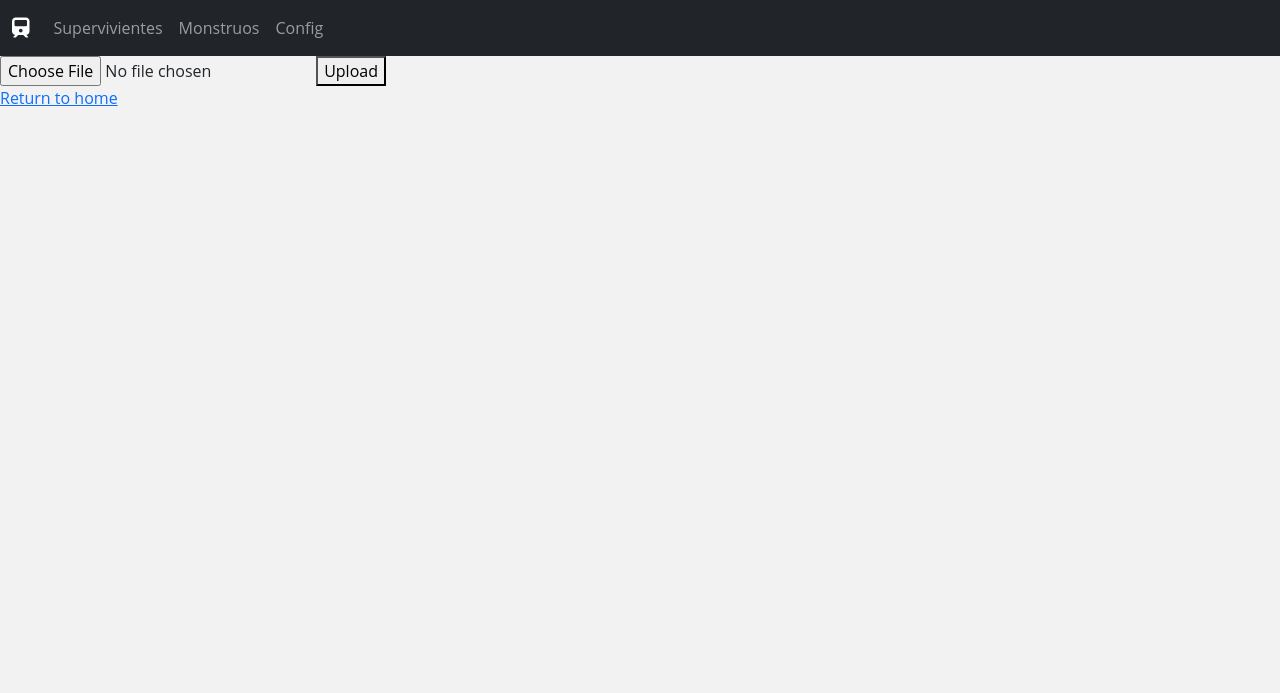
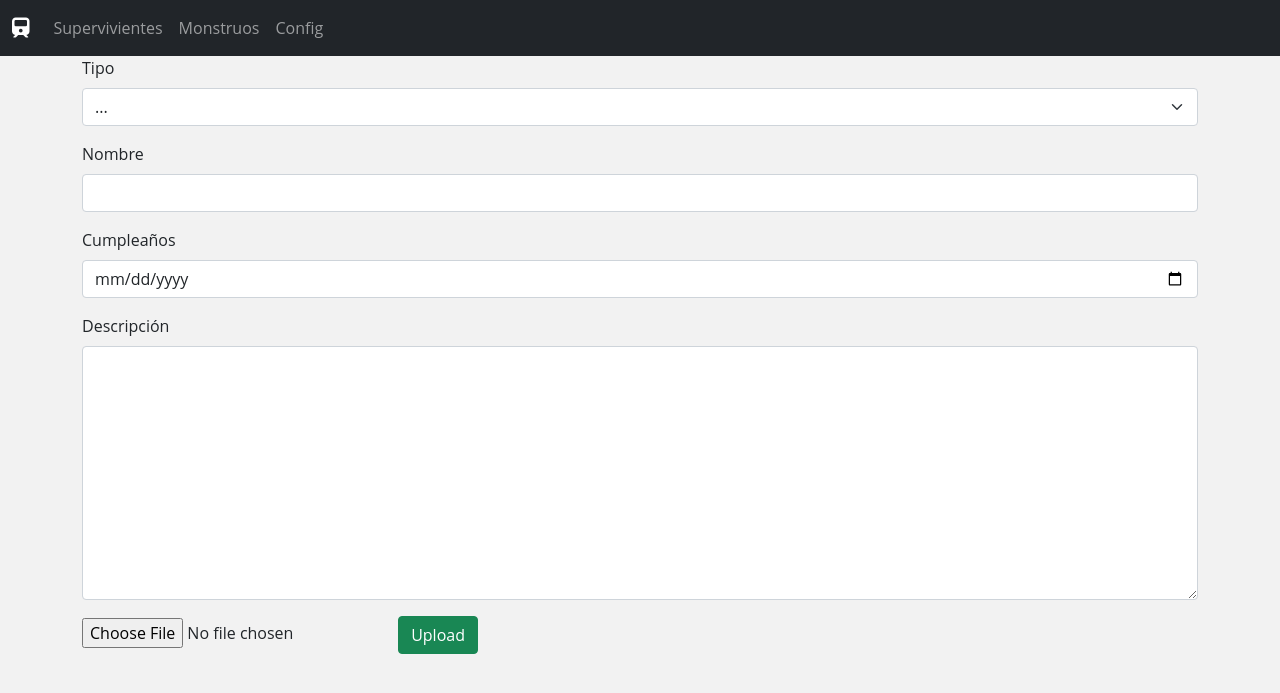
Before and after one commit to FullStack2-MariaCoyal/ProyectoU2, a Django app: page /upload/ in a window 1280 px wide. Shown: the top 693 px of the page. Run offline with Django 3.2, Linux system fonts and the light colour scheme; some libraries are stand-ins or nearby versions.

Commit message:
Subida de archivos desde aplicacion funcional

```diff
--- a/pages/forms.py
+++ b/pages/forms.py
@@ -6,4 +6,4 @@ class UploadImage(forms.ModelForm):
 
     class Meta:
         model = PostMonster
-        fields = ['image']
+        fields = ['Name', 'image']
--- a/pages/models.py
+++ b/pages/models.py
@@ -3,18 +3,26 @@ from django.db import models
 # Create your models here.
 
 class PostSurvivor(models.Model):
-    survivorName = models.CharField(max_length=255)
+    tipos = (
+        ('S', 'Superviviente'),
+        ('M', 'Monstruo'),
+    )
+    tipo = models.CharField(default="" ,max_length=1, choices=tipos)
+    Name = models.CharField(max_length=255)
     age = models.DateField()
     description = models.TextField(default="")
     image = models.ImageField(upload_to='static/img/')
-    tipo = models.Choices("Superviviente", "Monstruo")
     def __str__(self):
-        return self.survivorName
+        return self.tipo
 
 class PostMonster(models.Model):
-    monsterName = models.CharField(max_length=255)
+    tipos = (
+        ('S', 'Superviviente'),
+        ('M', 'Monstruo'),
+    )
+    tipo = models.CharField(default="",max_length=1, choices=tipos)
+    Name = models.CharField(max_length=255)
     description = models.TextField(default="")
     image = models.ImageField(upload_to='static/img/')
-    tipo = models.Choices("Superviviente", "Monstruo")
     def __str__(self):
-        return self.monsterName
+        return self.tipo
--- a/pages/templates/survivor.html
+++ b/pages/templates/survivor.html
@@ -26,7 +26,7 @@
                 <div class="card-body">
                     <ul >
                         <li>
-                            <h5 class="card-title">{{list.survivorName}}</h5>
+                            <h5 class="card-title">{{list.Name}}</h5>
                         </li>
                         <li>
                             <h5 class="card-title">Cumpleaños: {{list.age}}</h5>
--- a/pages/templates/upload.html
+++ b/pages/templates/upload.html
@@ -3,15 +3,37 @@
 {% load static %}
 
 {% block content %}
+<div class="container">
   <form method="post" enctype="multipart/form-data">
+    <div class="mb-3">
+      <label for="typeselect" class="form-label">Tipo</label>
+        <select class="form-select" id="typeselect" aria-label="Default select example">
+          <option selected>...</option>
+          <option value="1">Superviviente</option>
+          <option value="2">Monstruo</option>
+        </select>
+    </div>
+    <div class="mb-3">
+      <label for="name" class="form-label">Nombre</label>
+      <input type="name" class="form-control" id="name">
+    </div>
+    <div class="mb-3">
+      <label for="birth" class="form-label">Cumpleaños</label>
+      <input type="date" class="form-control" id="birth">
+    </div>
+    <div class="mb-3">
+      <label class="form-label" for="description">Descripción</label>
+      <textarea class="form-control" name="description" id="description" cols="100" rows="10"></textarea>
+    </div>
     {% csrf_token %}
     <input type="file" name="myfile">
-    <button type="submit">Upload</button>
+    <button class="btn btn-success" type="submit">Upload</button>
   </form>
+  {% if uploaded_file_url %}
+  <p>File uploaded at: <a href="{{ uploaded_file_url }}">{{ uploaded_file_url }}</a></p>
+{% endif %}
+</div>
 
-  {% if uploaded_file_url %}
-    <p>File uploaded at: <a href="{{ uploaded_file_url }}">{{ uploaded_file_url }}</a></p>
-  {% endif %}
 
-  <p><a href="{% url 'home' %}">Return to home</a></p>
+
 {% endblock %}
--- a/pages/urls.py
+++ b/pages/urls.py
@@ -1,10 +1,9 @@
 from django.urls import path
-from .views import HomePageView, SurvivorPageView, MonstersPageView, UploadPageView
-
+from .views import HomePageView, SurvivorPageView, MonstersPageView, simple_upload
+from django.conf.urls.static import static
 urlpatterns = [
     path('', HomePageView.as_view(), name='home'),
     path('monsters/', MonstersPageView.as_view(), name = 'monster'),
     path('survivor/', SurvivorPageView.as_view(), name = 'survivor'),
-    path('upload/', UploadPageView, name = 'upload')
-
+    path('upload/', simple_upload, name = 'upload')
 ]
--- a/pages/views.py
+++ b/pages/views.py
@@ -1,20 +1,20 @@
 from django.views.generic.list import ListView
 from django.views.generic.base import TemplateView
 from .models import PostMonster, PostSurvivor
-# Create your views here.
 from django.shortcuts import render
-
+from django.core.files.storage import FileSystemStorage
 from .forms import UploadImage
 
-def UploadPageView(request):
-    if request.method == 'POST':
-
-        print(request)
-        form = UploadImage(request.POST, request.FILES)
-        if form.is_valid():
-            form.save()
-    else:
-        form = UploadImage()
+def simple_upload(request):
+    if request.method == 'POST' and request.FILES['myfile']:
+        myfile = request.FILES['myfile']
+        base = 'static/img/'
+        fs = FileSystemStorage(location=base,base_url=base)
+        filename = fs.save(myfile.name, myfile)
+        uploaded_file_url = fs.url(filename)
+        return render(request, 'upload.html', {
+            'uploaded_file_url': uploaded_file_url
+        })
     return render(request, 'upload.html')
 
 class HomePageView(TemplateView):
```
Also changed, not shown: pages/templates/monster.html (+20 -4 lines), db.sqlite3, pages/migrations/0002_auto_20210314_2251.py (deleted), pages/migrations/0002_auto_20210316_0920.py (added), pages/migrations/0003_auto_20210314_2347.py (deleted), pages/migrations/0003_auto_20210316_0935.py (added), pages/migrations/0004_auto_20210314_2348.py (deleted), pages/migrations/0004_auto_20210316_1105.py (added), static/img/Anna.png (deleted).
